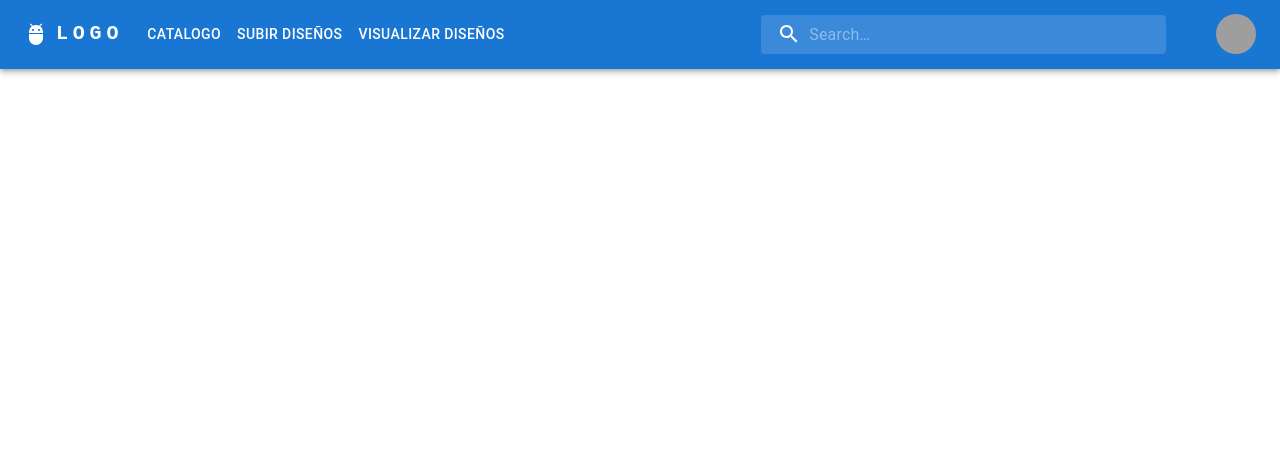
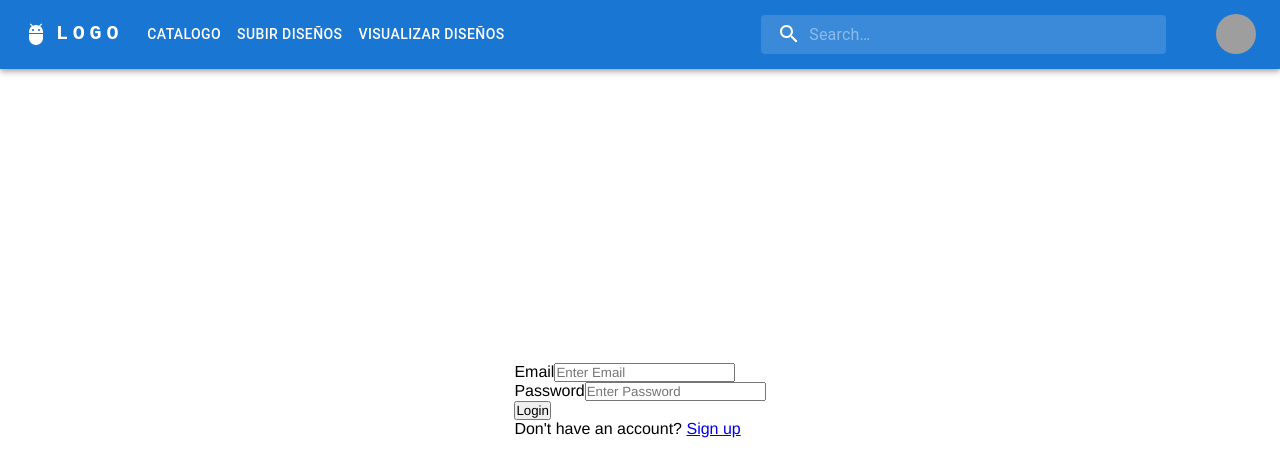
Before and after one commit to Orhugo/Front-Eco3DPrint, a React app: page /UserLogin in a window 1280 px wide. Shown: the top 476 px of the page. Built offline with nearby package versions, Linux system fonts and the light colour scheme; grey boxes are pictures that could not be loaded; the HTML template or start-up script is replaced by a standard one.

Commit message:
Login merged with others

```diff
--- a/src/App.jsx
+++ b/src/App.jsx
@@ -5,6 +5,7 @@ import { BrowserRouter as Router, Routes, Route } from "react-router-dom";
 import UploadFile from "./views/UploadFile";
 import UserRegistration from "./views/UserRegistration";
 import ProfileConfig from "./views/ProfileConfig";
+import UserLogin from "./views/UserLogin";
 import BarraNav from "./components/NavBar";
 
 function App() {
@@ -18,6 +19,7 @@ function App() {
             <Route path="/subirArchivo" element={<UploadFile />} />
             <Route path="/visualizarSTL" element={<STLVisualizer />} />
             <Route path="/UserRegistration" element={<UserRegistration />} />
+            <Route path="/UserLogin" element={<UserLogin />} />
             <Route path="/ProfileConfig" element={<ProfileConfig />} />
           </Routes>
         </div>
--- a/src/views/Home.jsx
+++ b/src/views/Home.jsx
@@ -11,6 +11,7 @@ function Home() {
       <button onClick={() => {navigate('/subirArchivo')}}>Subir Archivo</button>
       <button onClick={() => {navigate('/visualizarSTL')}}>Visualizar STL</button>
       <button onClick={() => {navigate('/UserRegistration')}}>Registrate</button>
+      <button onClick={() => {navigate('/UserLogin')}}>Iniciar Sesión</button>
       <button onClick={() => {navigate('/ProfileConfig')}}>ModifyProfile</button>
     </div>
     </>
--- /dev/null
+++ b/src/views/UserLogin.jsx
@@ -0,0 +1,89 @@
+import axios from 'axios';
+import { useState } from 'react';
+import { Link, useNavigate } from 'react-router-dom';
+
+function UserLogin(props) {
+    const [email, setEmail] = useState('');
+    const [password, setPassword] = useState('');
+    const [loginError, setLoginError] = useState('');
+    const navigate = useNavigate();
+    const [user, setUser] = useState(null);
+
+    async function login(event) {
+        event.preventDefault();
+
+        const data = {
+            email: email,
+            password: password,
+        };
+
+        try {
+            const response = await axios.post('http://localhost:8080/users/login', data);
+
+            if (response.status === 200) {
+                const { message, status, user } = response.data;
+                console.log('message:', message);
+                console.log('status:', status);
+                console.log('user:', user);
+                console.log('login', user.email);
+
+                if (status) {
+                    setUser(user);
+                    navigate('/', {state: {user: user}});
+                } else {
+                    setLoginError(message);
+                }
+            } else {
+                console.log('Login failed:', response.data);
+                setLoginError('Login failed');
+            }
+        } catch (error) {
+            console.error('Error:', error);
+            setLoginError('Mail or/and password incorrect');
+        }
+    }
+
+    return (
+        <div className="container mt-4">
+            <form>
+                <div className="form-group">
+                    <label>Email</label>
+                    <input
+                        type="email"
+                        className="form-control"
+                        placeholder="Enter Email"
+                        pattern="[a-z0-9._%+-]+@[a-z0-9.-]+\.[a-z]{2,}$"
+                        value={email}
+                        onChange={(event) => setEmail(event.target.value)}
+                        required
+                    />
+                </div>
+
+                <div className="form-group">
+                    <label>Password</label>
+                    <input
+                        type="password"
+                        className="form-control"
+                        placeholder="Enter Password"
+                        value={password}
+                        onChange={(event) => setPassword(event.target.value)}
+                        required
+                    />
+                </div>
+
+                <button className="btn btn-primary mt-4" onClick={login}>
+                    Login
+                </button>
+
+                {loginError && <p>{loginError}</p>}
+
+                <p>
+                    Don't have an account?{' '}
+                    <Link to="/UserRegistration">Sign up</Link>
+                </p>
+            </form>
+        </div>
+    );
+}
+
+export default UserLogin;
```
